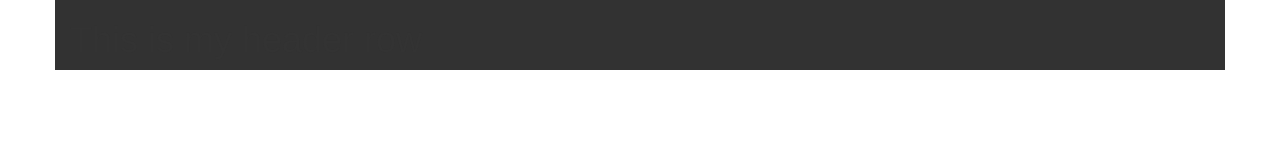
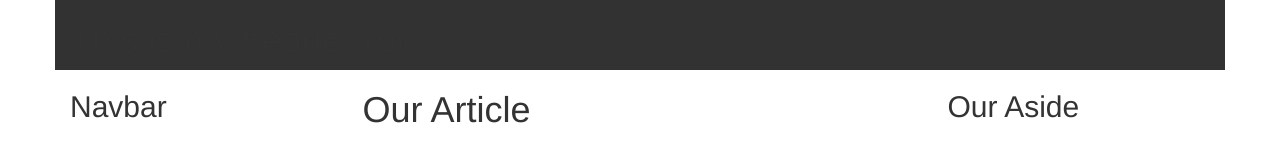
Before and after one commit to Patmonaghan/bootstrap_grid, a plain HTML site: page index.html in a window 1280 px wide. Drawn offline with nearby package versions, Linux system fonts and the light colour scheme.

Commit message:
Update index.html

```diff
--- a/index.html
+++ b/index.html
@@ -34,6 +34,15 @@
         </header>
       </div>
       <div class="row">
+      <nav class= "col-md-3">
+        <h2> Navbar</h2>
+      </nav>
+      <article class= "col-md-6">
+        <h1> Our Article</h1>
+      </article>
+      <aside class= "col-md-3">
+        <h2> Our Aside </h2>
+      </aside>
 
       </div>
       <div class="row">
```
